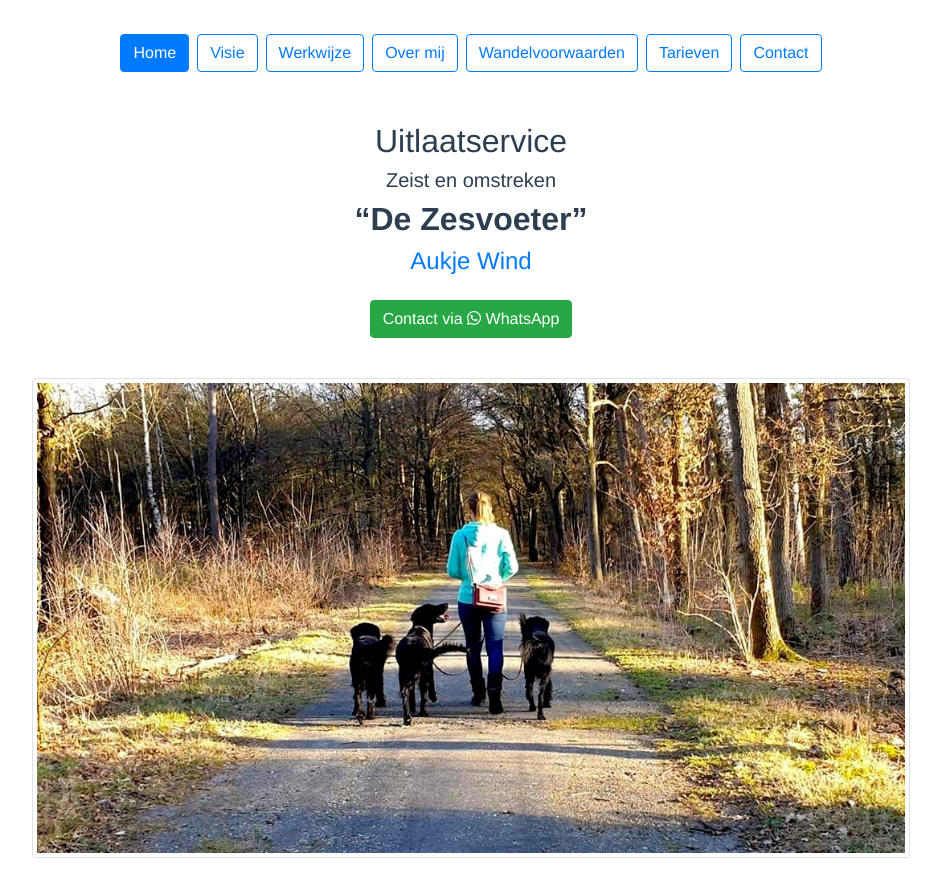
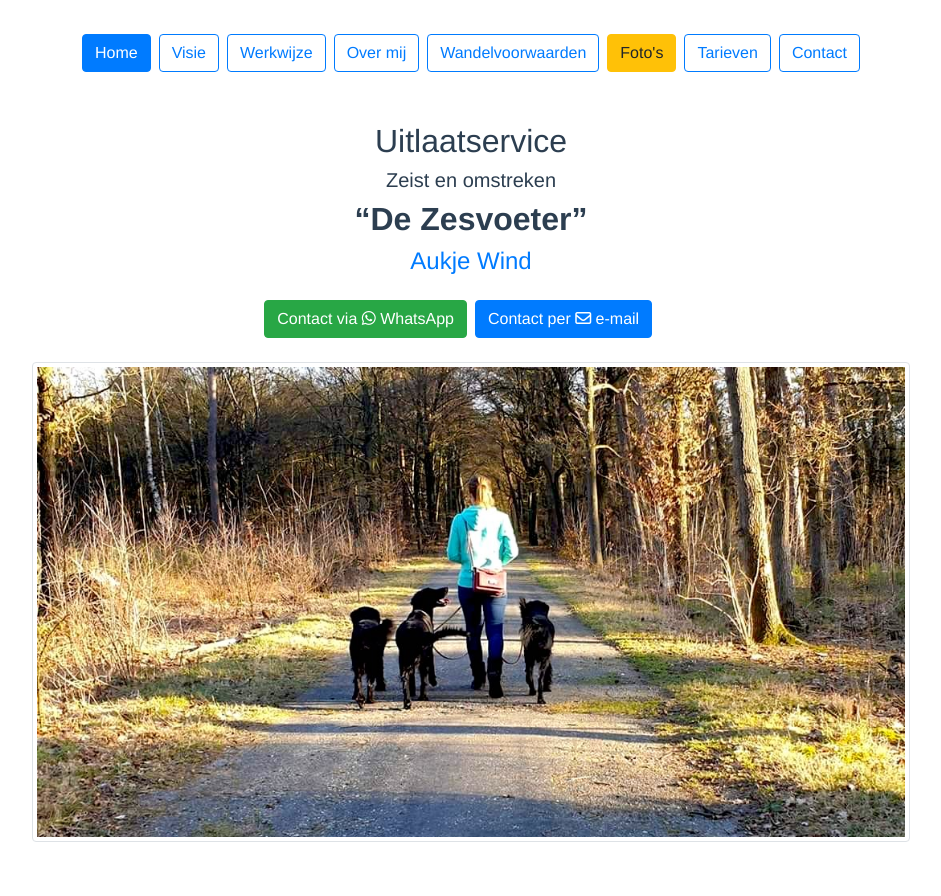
Before and after one commit to WietseWind/Website-Aukje, a Vue app: page / in a window 1280 px wide. Shown: the top 896 px of the page, without its empty margins (169-1110 px from the left). Built offline with nearby package versions, Linux system fonts and the light colour scheme.

Commit message:
Foto's, homepage mail

```diff
--- a/src/App.vue
+++ b/src/App.vue
@@ -6,6 +6,7 @@
       <router-link class="btn mx-1 my-1" :class="{ 'btn-outline-primary': $router.currentRoute.name !== 'werkwijze', 'btn-primary': $router.currentRoute.name === 'werkwijze' }" to="/werkwijze">Werkwijze</router-link>
       <router-link class="btn mx-1 my-1" :class="{ 'btn-outline-primary': $router.currentRoute.name !== 'over-mij', 'btn-primary': $router.currentRoute.name === 'over-mij' }" to="/over-mij">Over mij</router-link>
       <router-link class="btn mx-1 my-1" :class="{ 'btn-outline-primary': $router.currentRoute.name !== 'wandelvoorwaarden', 'btn-primary': $router.currentRoute.name === 'wandelvoorwaarden' }" to="/wandelvoorwaarden">Wandelvoorwaarden</router-link>
+      <a href="https://www.instagram.com/de_zesvoeter/" target="_blank" class="btn btn-warning mx-1 my-1">Foto's</a>
       <router-link class="btn mx-1 my-1" :class="{ 'btn-outline-primary': $router.currentRoute.name !== 'tarieven', 'btn-primary': $router.currentRoute.name === 'tarieven' }" to="/tarieven">Tarieven</router-link>
       <router-link class="btn mx-1 my-1" :class="{ 'btn-outline-primary': $router.currentRoute.name !== 'contact', 'btn-primary': $router.currentRoute.name === 'contact' }" to="/contact">Contact</router-link>
     </div>
--- a/src/views/Contact.vue
+++ b/src/views/Contact.vue
@@ -9,7 +9,8 @@
       <br />
       <a href="https://wa.me/31648077493" class="btn btn-md btn-success">
         Contact via <i class="fab fa-whatsapp"></i> WhatsApp
-      </a><br />
+      </a>
+      <br />
       <a id="mail" class="mt-2 btn btn-md btn-primary" v-if="dmail">
         Contact per <i class="far fa-envelope"></i> e-mail
       </a>
--- a/src/views/Home.vue
+++ b/src/views/Home.vue
@@ -4,11 +4,18 @@
     <h5 class="">Zeist en omstreken</h5>
     <h2 class=""><strong><q>De Zesvoeter</q></strong></h2>
     <h4><router-link class="" to="/over-mij">Aukje Wind</router-link></h4>
-    <p class="pt-3">
-      <a href="https://wa.me/31648077493" class="btn btn-md btn-success">
-        Contact via <i class="fab fa-whatsapp"></i> WhatsApp
-      </a>
-    </p>
+    <div class="pt-3 row">
+      <div class="col-6 text-right pr-1">
+        <a href="https://wa.me/31648077493" class="btn btn-md btn-success">
+          Contact via <i class="fab fa-whatsapp"></i> WhatsApp
+        </a>
+      </div>
+      <div class="col-6 text-left pl-1">
+        <a id="mail" class="btn btn-md btn-primary" v-if="dmail">
+          Contact per <i class="far fa-envelope"></i> e-mail
+        </a>
+      </div>
+    </div>
     <br />
     <img alt="De Zesvoeter" src="../assets/aukje-de-zesvoeter.jpeg" class="img-thumbnail rounded aukje mb-5">
   </div>
@@ -16,7 +23,15 @@
 
 <script>
 export default {
-  name: 'home'
+  name: 'home',
+  data () {
+    return {
+      dmail: true
+    }
+  },
+  mounted () {
+    document.querySelector('#mail').setAttribute('href', 'mailto:aukje' + '@' + 'wind.cd')
+  }
 }
 </script>
 
```
